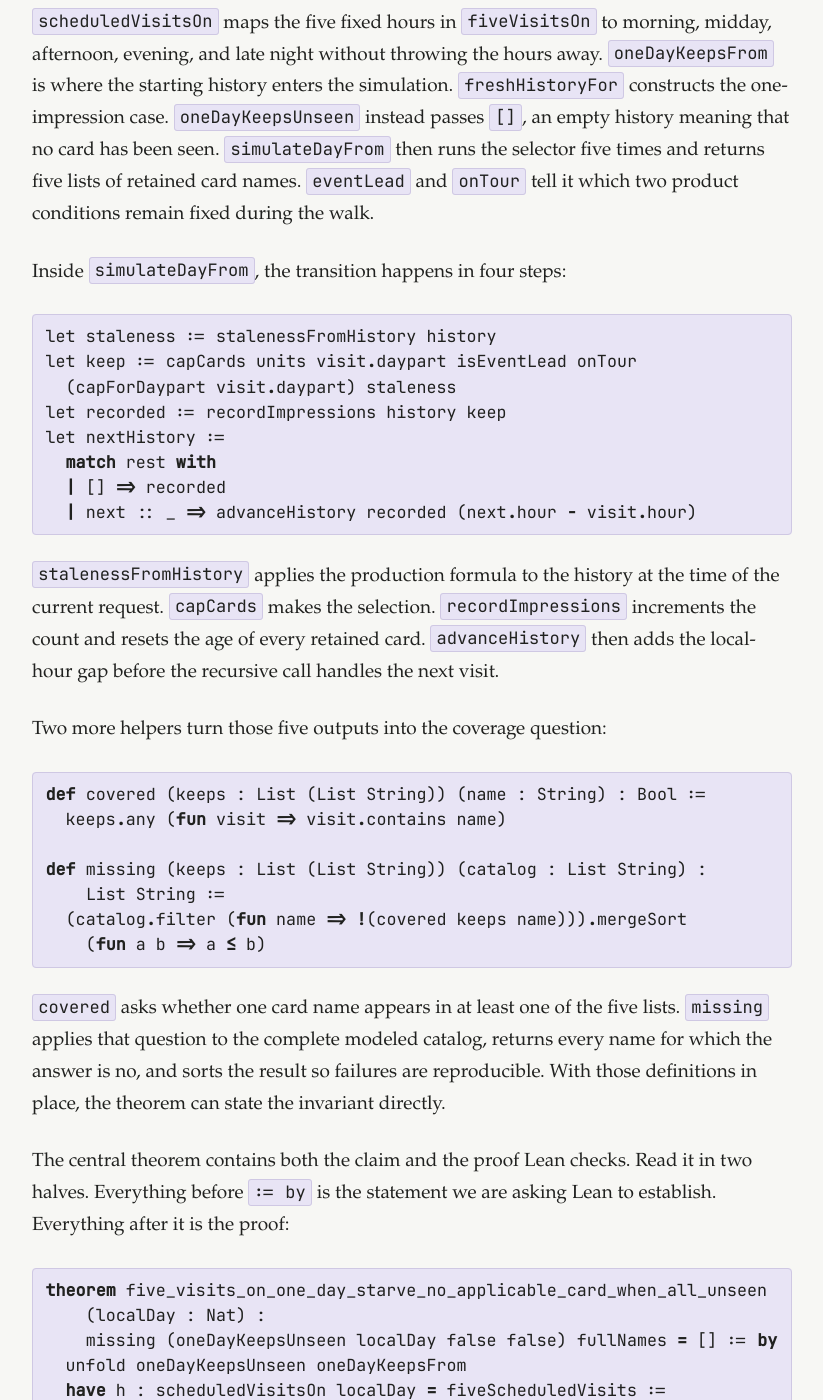
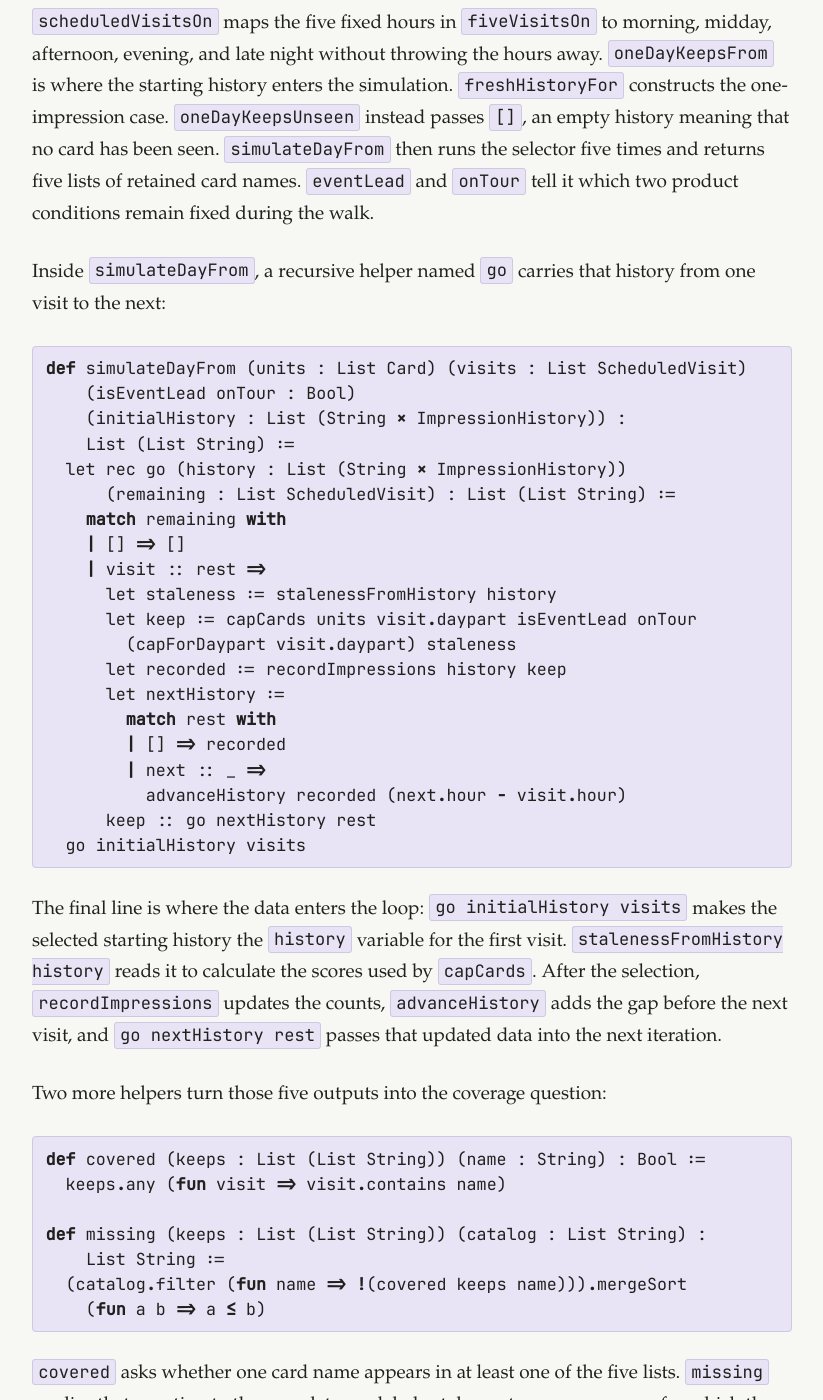
Before and after one commit to cmeiklejohn/cmeiklejohn.github.io, a Jekyll site: the page built from _posts/2026-08-24-every-card-will-show.markdown, in a window 1280 px wide and 1400 px high, scrolled down 11496 px. Shown: the whole window, without its empty margins (228-1051 px from the left). Built offline with Jekyll 4.4.1, drawn with Linux system fonts in a browser that asks for light colours.

Commit message:
Show the Lean history data flow

````diff
--- a/_posts/2026-08-24-every-card-will-show.markdown
+++ b/_posts/2026-08-24-every-card-will-show.markdown
@@ -184,20 +184,32 @@ def oneDayKeepsUnseen (localDay : Nat) (eventLead onTour : Bool) :
 
 `scheduledVisitsOn` maps the five fixed hours in `fiveVisitsOn` to morning, midday, afternoon, evening, and late night without throwing the hours away. `oneDayKeepsFrom` is where the starting history enters the simulation. `freshHistoryFor` constructs the one-impression case. `oneDayKeepsUnseen` instead passes `[]`, an empty history meaning that no card has been seen. `simulateDayFrom` then runs the selector five times and returns five lists of retained card names. `eventLead` and `onTour` tell it which two product conditions remain fixed during the walk.
 
-Inside `simulateDayFrom`, the transition happens in four steps:
+Inside `simulateDayFrom`, a recursive helper named `go` carries that history from one visit to the next:
 
 ```lean
-let staleness := stalenessFromHistory history
-let keep := capCards units visit.daypart isEventLead onTour
-  (capForDaypart visit.daypart) staleness
-let recorded := recordImpressions history keep
-let nextHistory :=
-  match rest with
-  | [] => recorded
-  | next :: _ => advanceHistory recorded (next.hour - visit.hour)
+def simulateDayFrom (units : List Card) (visits : List ScheduledVisit)
+    (isEventLead onTour : Bool)
+    (initialHistory : List (String × ImpressionHistory)) :
+    List (List String) :=
+  let rec go (history : List (String × ImpressionHistory))
+      (remaining : List ScheduledVisit) : List (List String) :=
+    match remaining with
+    | [] => []
+    | visit :: rest =>
+      let staleness := stalenessFromHistory history
+      let keep := capCards units visit.daypart isEventLead onTour
+        (capForDaypart visit.daypart) staleness
+      let recorded := recordImpressions history keep
+      let nextHistory :=
+        match rest with
+        | [] => recorded
+        | next :: _ =>
+          advanceHistory recorded (next.hour - visit.hour)
+      keep :: go nextHistory rest
+  go initialHistory visits
 ```
 
-`stalenessFromHistory` applies the production formula to the history at the time of the current request. `capCards` makes the selection. `recordImpressions` increments the count and resets the age of every retained card. `advanceHistory` then adds the local-hour gap before the recursive call handles the next visit.
+The final line is where the data enters the loop: `go initialHistory visits` makes the selected starting history the `history` variable for the first visit. `stalenessFromHistory history` reads it to calculate the scores used by `capCards`. After the selection, `recordImpressions` updates the counts, `advanceHistory` adds the gap before the next visit, and `go nextHistory rest` passes that updated data into the next iteration.
 
 Two more helpers turn those five outputs into the coverage question:
 
````
Also changed, not shown: _drafts/every-card-will-show-three-pass-audit.md (+2 -1 lines).
